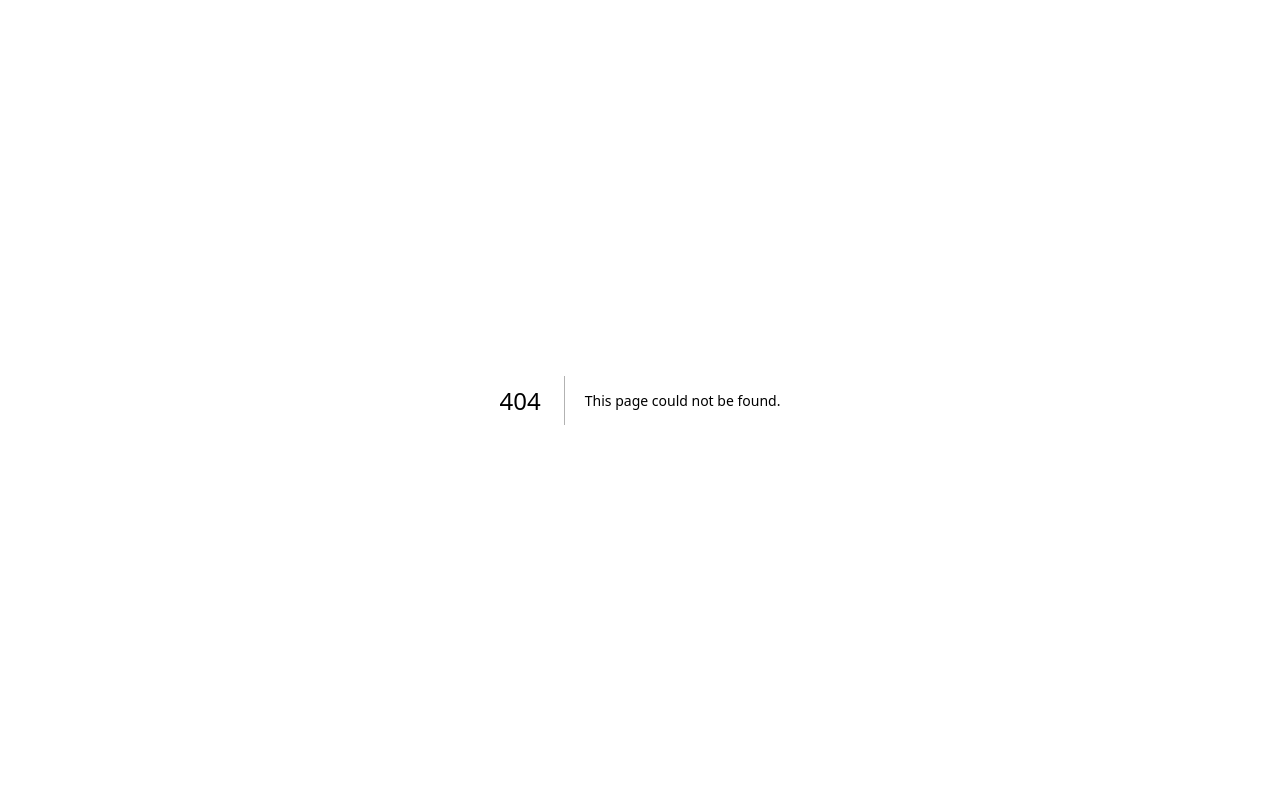
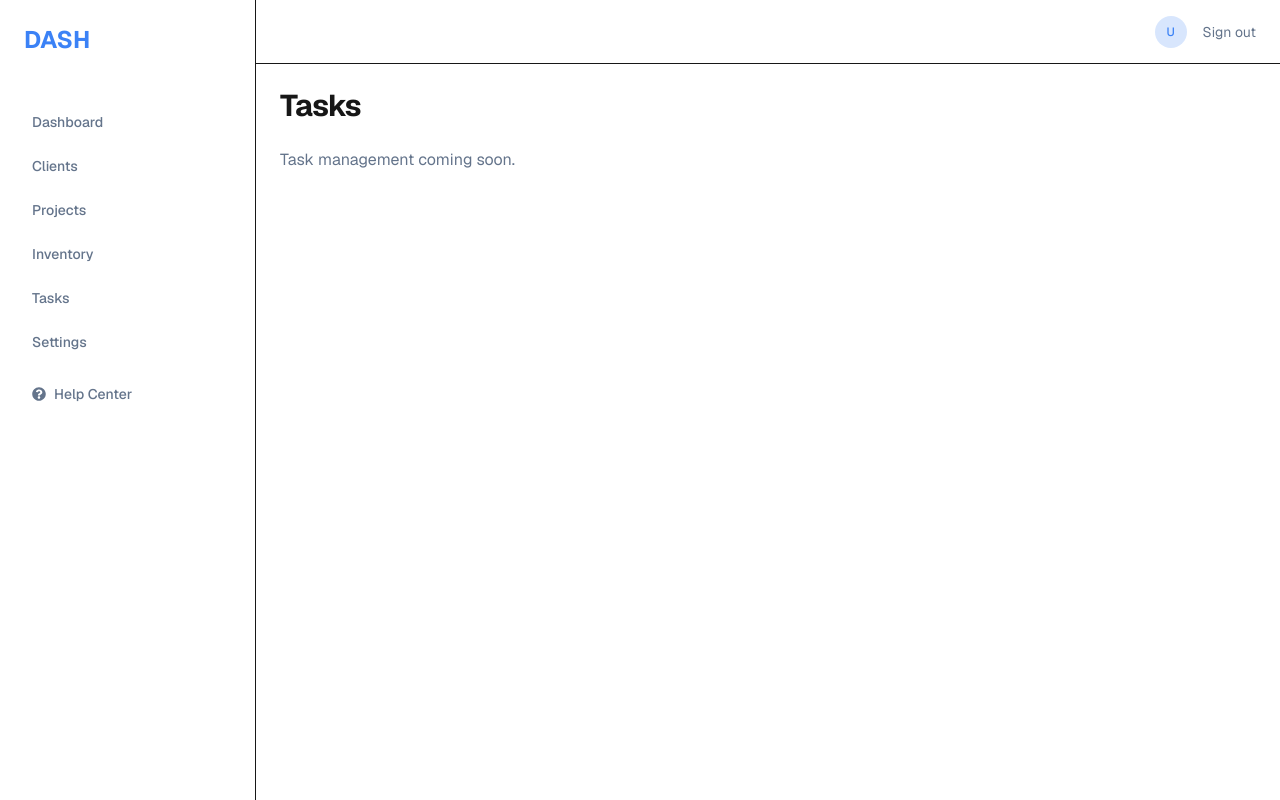
Before and after one commit to fadayko23/DASH, a Next.js app: page /dashboard/tasks in a window 1280 px wide. Before the commit this address had no page. Built offline with nearby package versions, Linux system fonts and the light colour scheme.

Commit message:
fix: add QueryClientProvider to layout and add missing tasks page

```diff
--- /dev/null
+++ b/src/app/dashboard/tasks/page.tsx
@@ -0,0 +1,8 @@
+export default function TasksPage() {
+  return (
+    <div className="space-y-6">
+      <h1 className="text-3xl font-bold tracking-tight">Tasks</h1>
+      <p className="text-muted-foreground">Task management coming soon.</p>
+    </div>
+  )
+}
--- a/src/app/layout.tsx
+++ b/src/app/layout.tsx
@@ -1,6 +1,7 @@
 import type { Metadata, Viewport } from "next";
 import { Geist, Geist_Mono } from "next/font/google";
 import "./globals.css";
+import Providers from "@/components/providers";
 
 const geistSans = Geist({
   variable: "--font-geist-sans",
@@ -32,7 +33,9 @@ export default function RootLayout({
       <body
         className={`${geistSans.variable} ${geistMono.variable} antialiased`}
       >
-        {children}
+        <Providers>
+          {children}
+        </Providers>
       </body>
     </html>
   );
--- /dev/null
+++ b/src/components/providers.tsx
@@ -0,0 +1,14 @@
+'use client'
+
+import { QueryClient, QueryClientProvider } from '@tanstack/react-query'
+import { useState } from 'react'
+
+export default function Providers({ children }: { children: React.ReactNode }) {
+  const [queryClient] = useState(() => new QueryClient())
+
+  return (
+    <QueryClientProvider client={queryClient}>
+      {children}
+    </QueryClientProvider>
+  )
+}
```
